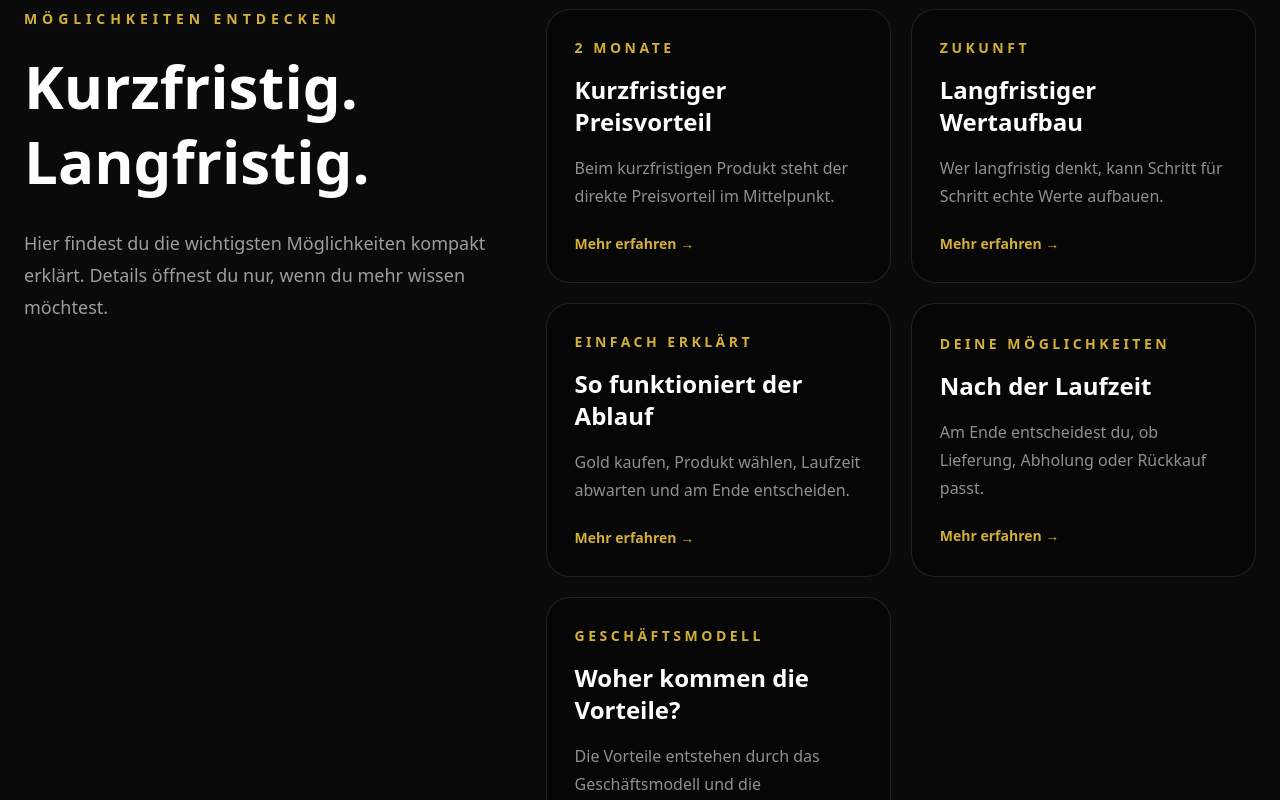
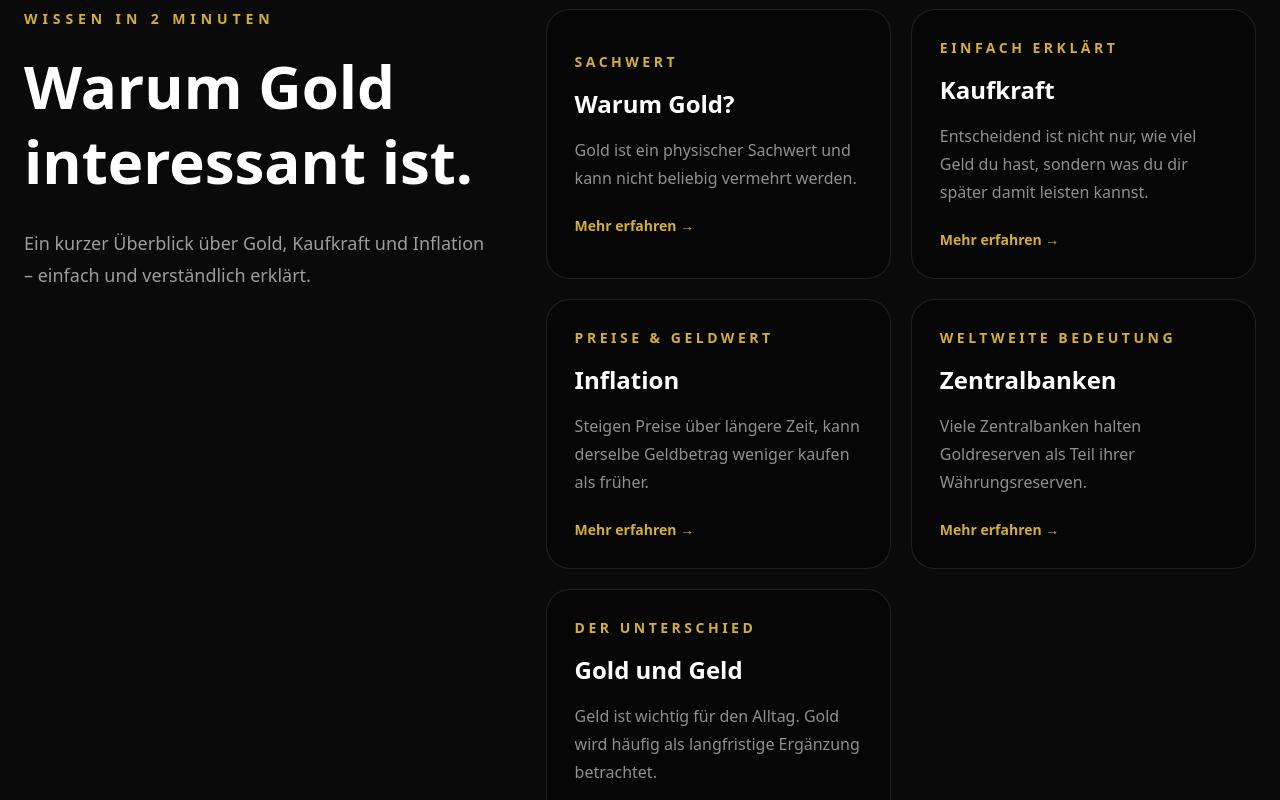
Before and after one commit to paszem/echte-werte-verstehen, a Next.js app: page / in a window 1280 px wide. Shown: the part 1620-2420 px from the top of the page. Built offline with nearby package versions, Linux system fonts and the light colour scheme; no server answers.

Commit message:
GoldKnowledge wieder eingebaut

```diff
--- a/app/components/GoldKnowledge.tsx
+++ b/app/components/GoldKnowledge.tsx
@@ -13,30 +13,37 @@ const topics: Topic[] = [
   {
     title: "Warum Gold?",
     eyebrow: "Sachwert",
-    text: "Gold gilt seit langer Zeit als realer Sachwert und kann nicht beliebig vermehrt werden.",
+    text: "Gold ist ein physischer Sachwert und kann nicht beliebig vermehrt werden.",
     detail:
-      "Gold ist physisch vorhanden und weltweit bekannt. Viele Menschen betrachten es deshalb als langfristigen Wertspeicher und als Ergänzung zu Geld auf dem Konto.",
+      "Gold wird seit langer Zeit als Wertspeicher geschätzt. Es ist physisch vorhanden, weltweit bekannt und nur begrenzt verfügbar. Viele Menschen betrachten Gold deshalb als langfristige Ergänzung zu Geld auf dem Konto.",
   },
   {
     title: "Kaufkraft",
     eyebrow: "Einfach erklärt",
-    text: "Entscheidend ist nicht nur, wie viel Geld du hast, sondern was du dir später dafür leisten kannst.",
+    text: "Entscheidend ist nicht nur, wie viel Geld du hast, sondern was du dir später damit leisten kannst.",
     detail:
-      "Zehn Franken bleiben zehn Franken. Wenn aber Preise steigen, bekommst du später vielleicht weniger dafür. Genau darum geht es beim Thema Kaufkraft.",
+      "Kaufkraft beschreibt, wie viele Waren und Dienstleistungen du für dein Geld erhältst. Der Geldbetrag kann gleich bleiben, während die Preise steigen. Wenn ein Einkauf heute 100 CHF kostet und später teurer wird, reichen dieselben 100 CHF möglicherweise nicht mehr aus.",
   },
   {
     title: "Inflation",
     eyebrow: "Preise & Geldwert",
     text: "Steigen Preise über längere Zeit, kann derselbe Geldbetrag weniger kaufen als früher.",
     detail:
-      "Inflation bedeutet vereinfacht: Viele Dinge werden mit der Zeit teurer. Deshalb beschäftigen sich Menschen mit Sachwerten, die langfristig Bestand haben können.",
+      "Inflation bedeutet vereinfacht, dass viele Produkte und Dienstleistungen mit der Zeit teurer werden. Dadurch verliert Geld einen Teil seiner Kaufkraft. Genau deshalb beschäftigen sich viele Menschen mit Werterhalt und realen Sachwerten.",
   },
   {
     title: "Zentralbanken",
-    eyebrow: "Vertrauen",
-    text: "Viele Zentralbanken halten Goldreserven. Das zeigt die weltweite Bedeutung von Gold.",
+    eyebrow: "Weltweite Bedeutung",
+    text: "Viele Zentralbanken halten Goldreserven als Teil ihrer Währungsreserven.",
     detail:
-      "Auch Zentralbanken nutzen Gold als Reserve. Das zeigt, dass Gold weltweit weiterhin als wichtiger Wert- und Vertrauensanker betrachtet wird.",
+      "Zentralbanken halten Gold als langfristige Reserve. Das zeigt, dass Gold weltweit weiterhin eine bedeutende Rolle spielt und auch von grossen Institutionen als Wert- und Vertrauensanker betrachtet wird.",
+  },
+  {
+    title: "Gold und Geld",
+    eyebrow: "Der Unterschied",
+    text: "Geld ist wichtig für den Alltag. Gold wird häufig als langfristige Ergänzung betrachtet.",
+    detail:
+      "Geld eignet sich für Zahlungen, Rücklagen und den täglichen Gebrauch. Gold ist kein Ersatz dafür. Es wird von vielen Menschen ergänzend genutzt, weil es physisch vorhanden und begrenzt ist und langfristig dem Werterhalt dienen kann.",
   },
 ];
 
@@ -51,11 +58,17 @@ export default function GoldKnowledge() {
     }
 
     window.addEventListener("keydown", closeWithEscape);
-    return () => window.removeEventListener("keydown", closeWithEscape);
+
+    return () => {
+      window.removeEventListener("keydown", closeWithEscape);
+    };
   }, []);
 
   return (
-    <section id="wissen" className="border-y border-white/10 bg-white/[0.025]">
+    <section
+      id="wissen"
+      className="border-y border-white/10 bg-white/[0.025]"
+    >
       <div className="mx-auto max-w-7xl px-6 py-28">
         <div className="grid gap-12 lg:grid-cols-[0.8fr_1.2fr]">
           <div>
@@ -70,8 +83,8 @@ export default function GoldKnowledge() {
             </h2>
 
             <p className="mt-7 text-lg leading-8 text-white/60">
-              Bevor du verschiedene Modelle vergleichst, lohnt sich ein kurzer
-              Blick auf die wichtigsten Grundlagen.
+              Ein kurzer Überblick über Gold, Kaufkraft und Inflation – einfach
+              und verständlich erklärt.
             </p>
           </div>
 
@@ -79,6 +92,7 @@ export default function GoldKnowledge() {
             {topics.map((topic) => (
               <button
                 key={topic.title}
+                type="button"
                 onClick={() => setActive(topic)}
                 className="group rounded-3xl border border-white/10 bg-black/30 p-7 text-left transition hover:border-[#d4af37]/45 hover:bg-white/[0.05]"
               >
@@ -111,6 +125,8 @@ export default function GoldKnowledge() {
             onClick={(event) => event.stopPropagation()}
           >
             <button
+              type="button"
+              aria-label="Fenster schliessen"
               onClick={() => setActive(null)}
               className="absolute right-6 top-6 grid h-10 w-10 place-items-center rounded-full border border-white/10 text-white/70 transition hover:border-[#d4af37]/50 hover:text-white"
             >
--- a/app/page.tsx
+++ b/app/page.tsx
@@ -15,7 +15,7 @@ export default function Home() {
       <Navbar />
       <Hero />
       <Intro />
-      {/* <GoldKnowledge /> */}
+      <GoldKnowledge />
       <Discover />
       <Calculator />
       <Stats />
```
